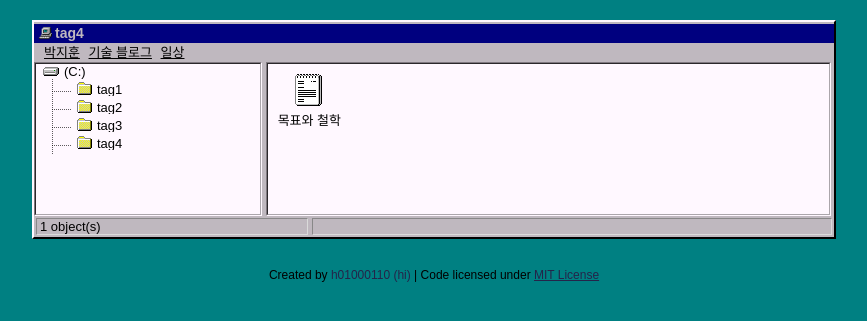
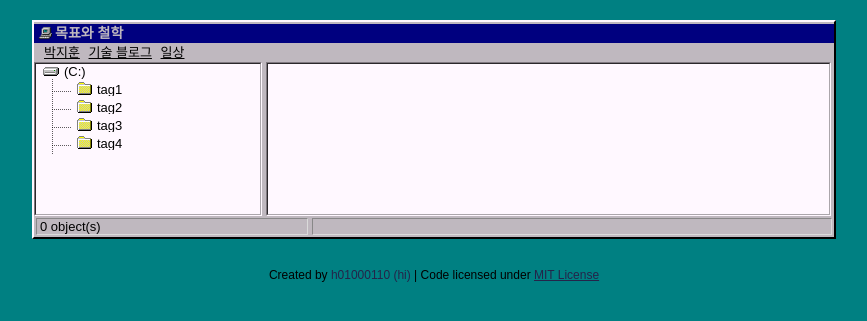
Before and after one commit to easy-day/easy-day.github.io, a Jekyll site: the page built from tags/tag4.html, in a window 1280 px wide. Shown: the top 321 px of the page, without its empty margins (206-1073 px from the left). Built offline with Jekyll 4.4.1, drawn with Linux system fonts in a browser that asks for light colours; part of the change alters nothing that is shown.

Commit message:
Update tag4.html

```diff
--- a/tags/tag4.html
+++ b/tags/tag4.html
@@ -1,5 +1,5 @@
 ---
 layout: tag
-tag: tag4
+tag: 목표와 철학
 permalink: /tag/tag4/
 ---
```
